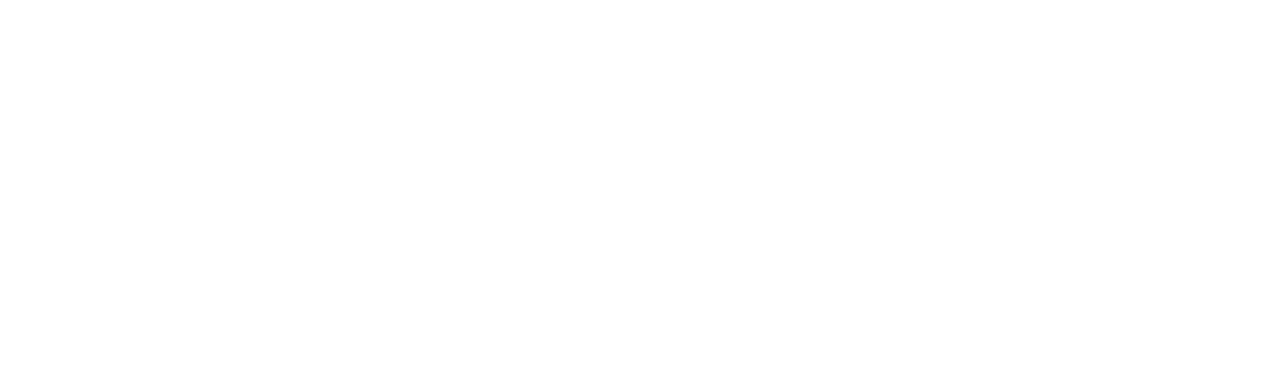
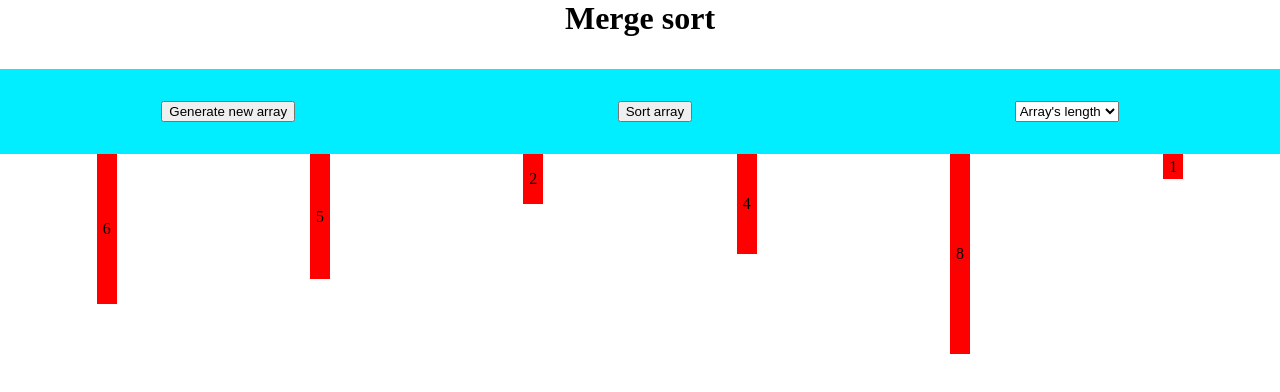
Before and after one commit to soufianechaghilWD/algo-visualizer, a React (Create React App) app: page /merge_sort in a window 1280 px wide. Before the commit this address had no page. Shown: the top 392 px of the page. Built offline with nearby package versions, Linux system fonts and the light colour scheme.

Commit message:
implemented the merge sort

```diff
--- a/src/App.js
+++ b/src/App.js
@@ -3,6 +3,7 @@ import { BrowserRouter, Routes, Route } from "react-router-dom"
 import Insertion from './pages/insertionSort'
 import Home from './pages/home'
 import Selection from "./pages/selectionSort"
+import Merge from './pages/merge'
 
 function App() {
   return (
@@ -11,6 +12,7 @@ function App() {
         <Routes>
           <Route path='/insertion_sort' element={<Insertion />} />
           <Route path='/selection_sort' element={<Selection />} />
+          <Route path='/merge_sort' element={<Merge />} />
           <Route path='/' element={<Home />} />
         </Routes>
       </div>
--- /dev/null
+++ b/src/helpers/generateArray.js
@@ -0,0 +1,11 @@
+const generateArray = (num) => {
+  const res = [];
+
+  while (res.length < num) {
+    const randomNumber = Math.floor(Math.random() * 2 * num);
+    if (randomNumber !== 0 && res.find((x) => x === randomNumber) === undefined)
+      res.push(randomNumber);
+  }
+  return res;
+};
+export default generateArray;
--- a/src/pages/home/index.js
+++ b/src/pages/home/index.js
@@ -7,6 +7,8 @@ function Index() {
             <a href='/insertion_sort'>Insertion sort</a>
             <br />
             <a href='/selection_sort'>Selection Sort</a>
+            <br />
+            <a href='/merge_sort'>Merge Sort</a>
         </div>
     );
 }
--- a/src/pages/insertionSort/Logic.js
+++ b/src/pages/insertionSort/Logic.js
@@ -1,4 +1,5 @@
 import React, { useState, useEffect, useCallback } from "react";
+import generateArray from "../../helpers/generateArray";
 
 function Logic() {
   const [arrayToSort, setArrayToSort] = useState([]);
@@ -11,19 +12,6 @@ function Logic() {
   const [logs, setLogs] = useState([]);
   const [showLogs, setShlowLogs] = useState(false);
 
-  const generateArray = (num) => {
-    const res = [];
-
-    while (res.length < num) {
-      const randomNumber = Math.floor(Math.random() * 2 * num);
-      if (
-        randomNumber !== 0 &&
-        res.find((x) => x === randomNumber) === undefined
-      )
-        res.push(randomNumber);
-    }
-    return res;
-  };
 
   const setTim = () => {
     return new Promise((resolve) => {
--- /dev/null
+++ b/src/pages/merge/Logic.js
@@ -0,0 +1,128 @@
+import React, { useEffect, useState, useCallback } from "react";
+import generateArray from "../../helpers/generateArray";
+
+function Logic() {
+
+
+  const [arrayToSort, setArrayToSort] = useState([]);
+  const [length, setLength] = useState(6);
+  const [, updateState] = useState();
+  const forceUpdate = useCallback(() => updateState({}), []);
+  const [speed, setSpeed] = useState(200);
+  const [sortedArray, setSortedArray] = useState([]);
+  const [sorting, setSorting] = useState(false);
+
+  const setTim = () => {
+    return new Promise((resolve) => {
+      setTimeout(() => {
+        resolve();
+      }, speed);
+    });
+  };
+
+  const generateNewArray = () => {
+    const arr = generateArray(length);
+    const sorted = [...arr].sort((a, b) => a - b);
+    setArrayToSort(arr);
+    setSortedArray(sorted);
+  };
+
+  useEffect(() => {
+    generateNewArray();
+  }, [length]);
+
+  const selectionSort = async (arr, start, finish) => {
+    for (let i = start; i < finish; i++) {
+      let min = i;
+      for (let j = i; j < finish; j++) {
+        if (arr[j] < arr[min]) min = j;
+      }
+
+      if (min != i) {
+        const tmp = arr[i];
+        arr[i] = arr[min];
+        arr[min] = tmp;
+      }
+      setArrayToSort(arr);
+      forceUpdate();
+
+      await setTim();
+    }
+  };
+
+
+
+  const selectionMerge = async (arr, start, finish) => {
+    if (finish - start <= 1) return arr;
+
+    const mid = parseInt((finish - start) / 2);
+
+
+    await selectionMerge(arr, start, start + mid);
+
+    await selectionMerge(arr, start + mid, finish);
+
+
+    await selectionSort(arr, start, finish);
+
+  };
+
+  const sort = async () => {
+    setSorting(true)
+    await selectionMerge(arrayToSort, 0, arrayToSort.length);
+    setSorting(false)
+  };
+
+  const handleLength = (e) => {
+    const newLength = parseInt(e.target.value);
+    setLength(newLength);
+    if (newLength === 4) setSpeed(200);
+    else if (newLength === 10) setSpeed(175);
+    else if (newLength === 50) setSpeed(75);
+    else if (newLength === 100) setSpeed(30);
+    else setSpeed(10);
+  };
+
+  const returnBarForNum = (num, idx) => {
+    // check if the item is in its natural place place
+    const isThisOneDone = sortedArray.indexOf(num) === arrayToSort.indexOf(num);
+    const width =
+      length === 10 || length === 6
+        ? 20
+        : length === 50
+        ? 15
+        : length === 100
+        ? 5
+        : 4;
+
+    const height =
+      length === 10 || length === 6
+        ? num * 25
+        : length === 50
+        ? num * 5
+        : length === 100
+        ? num * 3
+        : num * 2;
+
+    return (
+      <div
+        style={{ height: `${height}px`, width: `${width}px` }}
+        key={idx}
+        className={`bar  ${isThisOneDone ? "thisOneInPlace" : ""} `}
+      >
+        {(length === 10 || length === 6) && `${num}`}
+      </div>
+    );
+  };
+
+  return {
+    sorting,
+    generateNewArray,
+    sort,
+    handleLength,
+    arrayToSort,
+    returnBarForNum,
+  };
+}
+
+export default Logic;
--- /dev/null
+++ b/src/pages/merge/index.js
@@ -0,0 +1,36 @@
+import React from "react";
+import Logic from "./Logic";
+
+function Index({}) {
+
+    const {sorting, generateNewArray, sort, handleLength, arrayToSort, returnBarForNum} = Logic()
+
+
+  return (
+    <div className="merge">
+      <h1>Merge sort</h1>
+      <div className="options">
+        <button disabled={sorting === true} onClick={generateNewArray}>
+          Generate new array
+        </button>
+        <button onClick={sort} disabled={sorting === true}>
+          Sort array
+        </button>
+
+        <select disabled={sorting === true} onChange={handleLength}>
+          <option value={6}>Array's length</option>
+          <option value={10}>10 elements</option>
+          <option value={50}>50 elements</option>
+          <option value={100}>100 elements</option>
+          <option value={150}>150 elements</option>
+        </select>
+      </div>
+      <div className="bars">
+        {arrayToSort?.length > 0 &&
+          arrayToSort.map((ele, idx) => returnBarForNum(ele, idx))}
+      </div>
+    </div>
+  );
+}
+
+export default Index;
--- a/src/pages/selectionSort/Logic.js
+++ b/src/pages/selectionSort/Logic.js
@@ -1,4 +1,5 @@
 import React, { useState, useEffect, useCallback } from "react";
+import generateArray from "../../helpers/generateArray";
 
 function Logic() {
   const [arrayToSort, setArrayToSort] = useState([]);
@@ -11,19 +12,6 @@ function Logic() {
   const [logs, setLogs] = useState([]);
   const [showLogs, setShlowLogs] = useState(false);
 
-  const generateArray = (num) => {
-    const res = [];
-
-    while (res.length < num) {
-      const randomNumber = Math.floor(Math.random() * 2 * num);
-      if (
-        randomNumber !== 0 &&
-        res.find((x) => x === randomNumber) === undefined
-      )
-        res.push(randomNumber);
-    }
-    return res;
-  };
 
   const setTim = () => {
     return new Promise((resolve) => {
```
